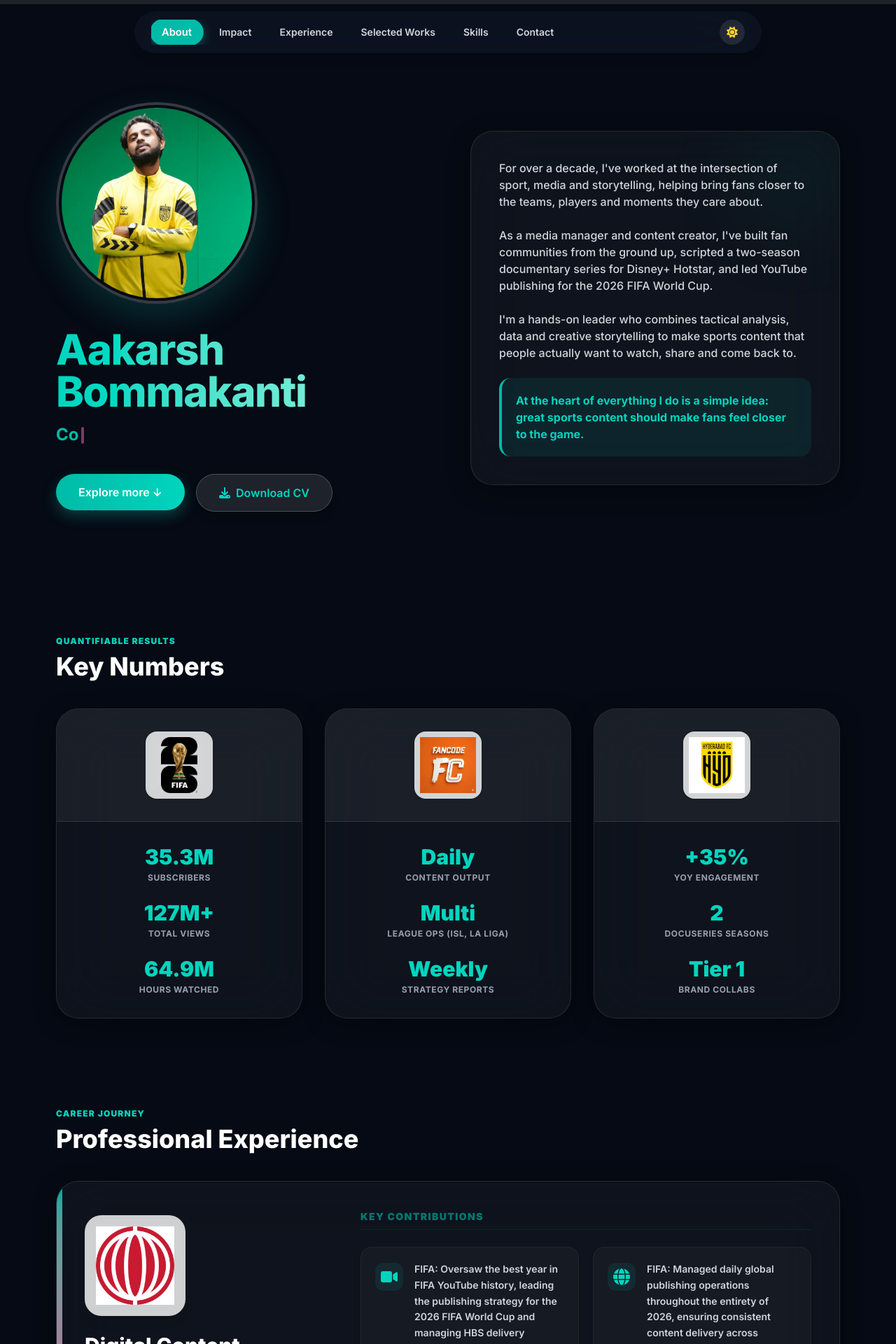
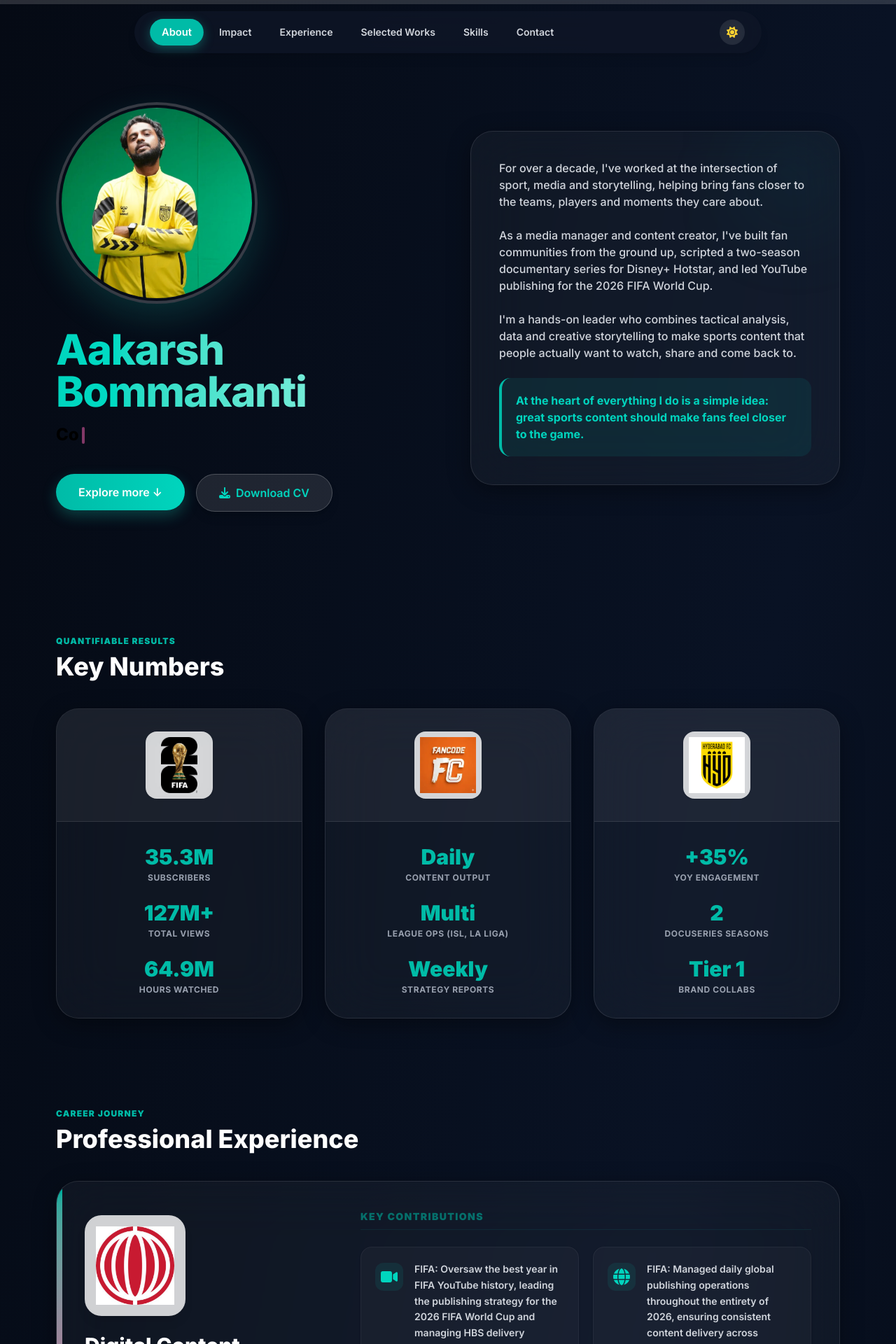
Before and after one commit to AakarshBot/aakars-portfolio-new, a Next.js app: page / in a window 1280 px wide. Shown: the top 1920 px of the page at 70% size. Built offline with nearby package versions, Linux system fonts and the light colour scheme.

Commit message:
Update page.tsx

```diff
--- a/src/app/page.tsx
+++ b/src/app/page.tsx
@@ -135,44 +135,50 @@ export default function Page() {
 
   const scrollTo = (r: React.RefObject<HTMLElement>) => r.current?.scrollIntoView({ behavior: "smooth" });
 
-  // Glassmorphism Theme Classes
-  const tBg = isDark ? "bg-[#050a14] text-gray-100" : "bg-[#fafcff] text-gray-800";
+  // Glassmorphism Theme Classes with professional gradients
+  const tBg = isDark
+    ? "bg-gradient-to-br from-[#050a14] via-[#091224] to-[#03060c] text-gray-100"
+    : "bg-gradient-to-br from-[#f8fafc] via-[#f1f5f9] to-[#e2e8f0] text-gray-800";
+
   const tCard = isDark
     ? "bg-white/[0.04] backdrop-blur-2xl border border-white/10 shadow-[0_8px_32px_0_rgba(0,0,0,0.37)] hover:bg-white/[0.07]"
-    : "bg-white/50 backdrop-blur-2xl border border-white/60 shadow-[0_8px_32px_0_rgba(31,38,135,0.07)] hover:bg-white/70";
-  const tNav = isDark ? "bg-gray-900/60 backdrop-blur-2xl border-white/10 text-gray-300" : "bg-white/60 backdrop-blur-2xl border-white/60 text-gray-700";
+    : "bg-white/60 backdrop-blur-2xl border border-white/70 shadow-[0_8px_32px_0_rgba(31,38,135,0.07)] hover:bg-white/80";
+
+  const tNav = isDark
+    ? "bg-gray-900/70 backdrop-blur-2xl border-white/10 text-gray-300"
+    : "bg-white/70 backdrop-blur-2xl border-white/70 text-gray-700 shadow-sm";
+
   const tHead = isDark ? "text-white" : "text-gray-900";
   const tSub = isDark ? "text-gray-300" : "text-gray-700";
-  const tBadge = isDark ? "bg-gray-800/80 border-gray-700 text-gray-300" : "bg-white/80 border-gray-100 text-gray-700";
-  const tClient = isDark ? "bg-white/[0.02] border-white/5 backdrop-blur-md" : "bg-white/30 border-white/50 backdrop-blur-md";
-  const tIconBox = isDark ? "bg-teal-500/10 text-teal-400" : "bg-teal-50 text-teal-500";
+  const tBadge = isDark ? "bg-gray-800/80 border-gray-700 text-gray-300" : "bg-white/80 border-gray-200 text-gray-700";
+  const tClient = isDark ? "bg-white/[0.02] border-white/5 backdrop-blur-md" : "bg-white/40 border-white/60 backdrop-blur-md";
+  const tIconBox = isDark ? "bg-teal-500/10 text-teal-400" : "bg-teal-50 text-teal-600";
 
   return (
     <div className={`min-h-screen font-sans selection:bg-teal-500 selection:text-white transition-colors duration-700 ${tBg}`}>
 
       {/* Background Animated Light Orbs */}
       <div className="fixed inset-0 -z-10 overflow-hidden pointer-events-none">
-        <motion.div animate={{ x: [0, 100, 0], y: [0, -50, 0], scale: [1, 1.1, 1] }} transition={{ duration: 15, repeat: Infinity, ease: "easeInOut" }} className={`absolute top-[-10%] left-[-10%] w-[50vw] h-[50vw] rounded-full blur-[140px] transition-colors duration-700 ${isDark ? 'bg-teal-500/15' : 'bg-teal-300/30'}`} />
-        <motion.div animate={{ x: [0, -100, 0], y: [0, 100, 0], scale: [1, 1.2, 1] }} transition={{ duration: 20, repeat: Infinity, ease: "easeInOut" }} className={`absolute bottom-[-10%] right-[-10%] w-[60vw] h-[60vw] rounded-full blur-[160px] transition-colors duration-700 ${isDark ? 'bg-pink-600/10' : 'bg-pink-300/20'}`} />
-        <motion.div animate={{ x: [0, 50, 0], y: [0, 50, 0] }} transition={{ duration: 12, repeat: Infinity, ease: "easeInOut" }} className={`absolute top-[40%] left-[20%] w-[30vw] h-[30vw] rounded-full blur-[120px] transition-colors duration-700 ${isDark ? 'bg-amber-500/10' : 'bg-amber-200/20'}`} />
+        <motion.div animate={{ x: [0, 100, 0], y: [0, -50, 0], scale: [1, 1.1, 1] }} transition={{ duration: 15, repeat: Infinity, ease: "easeInOut" }} className={`absolute top-[-10%] left-[-10%] w-[50vw] h-[50vw] rounded-full blur-[140px] transition-colors duration-700 ${isDark ? 'bg-teal-500/15' : 'bg-teal-400/10'}`} />
+        <motion.div animate={{ x: [0, -100, 0], y: [0, 100, 0], scale: [1, 1.2, 1] }} transition={{ duration: 20, repeat: Infinity, ease: "easeInOut" }} className={`absolute bottom-[-10%] right-[-10%] w-[60vw] h-[60vw] rounded-full blur-[160px] transition-colors duration-700 ${isDark ? 'bg-pink-600/10' : 'bg-blue-400/10'}`} />
       </div>
 
       {/* Progress bar */}
-      <div className="fixed top-0 left-0 right-0 h-1.5 z-50 bg-white/10 backdrop-blur-sm">
+      <div className="fixed top-0 left-0 right-0 h-1.5 z-50 bg-white/15 backdrop-blur-sm">
         <div className="h-full bg-gradient-to-r from-teal-400 via-pink-400 to-amber-400 rounded-r-full shadow-[0_0_10px_rgba(45,212,191,0.5)]" style={{ width: `${progress}%` }} />
       </div>
 
-      {/* Navbar with Theme Toggle */}
+      {/* Navbar with Theme Toggle (No scrollbar) */}
       <header className="sticky top-4 z-50 px-4">
         <div className={`max-w-4xl mx-auto flex justify-between items-center rounded-full px-4 sm:px-6 py-3 transition-colors duration-500 shadow-lg ${tNav}`}>
-          <div className="flex gap-1 sm:gap-2 overflow-x-auto no-scrollbar">
+          <div className="flex flex-wrap justify-center items-center gap-1 sm:gap-2">
             {Object.keys(refs).map((key) => (
-              <button key={key} onClick={() => scrollTo(refs[key as keyof typeof refs])} className={`px-4 py-2 rounded-full text-xs sm:text-sm font-semibold transition-all duration-300 whitespace-nowrap ${active === key ? "bg-teal-500 text-white shadow-[0_4px_14px_rgba(20,184,166,0.4)] scale-105" : "hover:text-teal-500 hover:bg-white/10"}`}>
+              <button key={key} onClick={() => scrollTo(refs[key as keyof typeof refs])} className={`px-4 py-2 rounded-full text-xs sm:text-sm font-semibold transition-all duration-300 ${active === key ? "bg-teal-500 text-white shadow-[0_4px_14px_rgba(20,184,166,0.4)] scale-105" : "hover:text-teal-500 hover:bg-white/10"}`}>
                 {key === "projects" ? "Selected Works" : key[0].toUpperCase() + key.slice(1)}
               </button>
             ))}
           </div>
-          <button onClick={() => setIsDark(!isDark)} className="ml-4 p-2.5 rounded-full bg-white/10 hover:bg-white/20 text-teal-400 transition-all shadow-inner">
+          <button onClick={() => setIsDark(!isDark)} className="ml-2 p-2.5 rounded-full bg-white/10 hover:bg-white/20 text-teal-400 transition-all shadow-inner flex-shrink-0">
             {isDark ? <FaSun className="text-amber-300" /> : <FaMoon className="text-teal-600" />}
           </button>
         </div>
@@ -194,7 +200,7 @@ export default function Page() {
                 <h1 className="text-4xl sm:text-5xl lg:text-6xl font-extrabold text-transparent bg-clip-text bg-gradient-to-r from-teal-400 to-teal-200 tracking-tight pb-2">
                   Aakarsh Bommakanti
                 </h1>
-                <p className="text-xl sm:text-2xl font-bold h-8 mt-2 text-teal-500">
+                <p className={`text-xl sm:text-2xl font-bold h-8 mt-2 ${isDark ? 'text-black font-extrabold' : 'text-black font-extrabold'}`} style={{ color: '#000000' }}>
                   {typeText}
                   <span className="inline-block w-1 h-6 bg-pink-400 animate-pulse ml-1 align-middle rounded-full"></span>
                 </p>
@@ -205,7 +211,7 @@ export default function Page() {
                   <button className="w-full bg-gradient-to-r from-teal-500 to-teal-400 text-white px-8 py-3.5 rounded-full shadow-[0_8px_20px_rgba(20,184,166,0.3)] font-semibold transition-all group-hover:shadow-[0_8px_25px_rgba(20,184,166,0.5)] flex items-center justify-center gap-2">Explore more ↓</button>
                 </motion.div>
                 <motion.div className="relative group w-full sm:w-auto" whileTap={{ scale: 0.95 }}>
-                  <a href="/AakarshBommakanti-Resume.pdf" download="AakarshBommakanti-Resume.pdf" className={`w-full flex items-center justify-center gap-2 px-8 py-3.5 rounded-full shadow-lg border font-semibold transition-all group-hover:bg-teal-500 group-hover:text-white group-hover:border-teal-500 ${isDark ? 'bg-white/10 border-white/20 text-teal-400' : 'bg-white/60 border-white/60 text-teal-600'}`}>
+                  <a href="/AakarshBommakanti-Resume.pdf" download="AakarshBommakanti-Resume.pdf" className={`w-full flex items-center justify-center gap-2 px-8 py-3.5 rounded-full shadow-lg border font-semibold transition-all group-hover:bg-teal-500 group-hover:text-white group-hover:border-teal-500 ${isDark ? 'bg-white/10 border-white/20 text-teal-400' : 'bg-white/80 border-white/80 text-teal-700'}`}>
                     <FaDownload /> Download CV
                   </a>
                 </motion.div>
@@ -217,8 +223,8 @@ export default function Page() {
               <p className={`relative z-10 font-medium mb-6 ${isDark ? 'text-gray-300' : 'text-gray-800'}`}>For over a decade, I&apos;ve worked at the intersection of sport, media and storytelling, helping bring fans closer to the teams, players and moments they care about.</p>
               <p className={`relative z-10 font-medium mb-6 ${isDark ? 'text-gray-300' : 'text-gray-800'}`}>As a media manager and content creator, I&apos;ve built fan communities from the ground up, scripted a two-season documentary series for Disney+ Hotstar, and led YouTube publishing for the 2026 FIFA World Cup.</p>
               <p className={`relative z-10 font-medium mb-6 ${isDark ? 'text-gray-300' : 'text-gray-800'}`}>I&apos;m a hands-on leader who combines tactical analysis, data and creative storytelling to make sports content that people actually want to watch, share and come back to.</p>
-              <div className={`relative z-10 p-5 rounded-2xl border-l-4 border-teal-500 ${isDark ? 'bg-teal-500/10' : 'bg-teal-50'}`}>
-                <p className="font-bold text-teal-400">At the heart of everything I do is a simple idea: great sports content should make fans feel closer to the game.</p>
+              <div className={`relative z-10 p-5 rounded-2xl border-l-4 border-teal-500 ${isDark ? 'bg-teal-500/10' : 'bg-teal-100/50'}`}>
+                <p className={`font-bold ${isDark ? 'text-teal-400' : 'text-teal-800'}`}>At the heart of everything I do is a simple idea: great sports content should make fans feel closer to the game.</p>
               </div>
             </div>
           </div>
@@ -227,7 +233,7 @@ export default function Page() {
         {/* Impact / By The Numbers Section */}
         <section id="impact" ref={refs.impact} className="scroll-mt-24 relative z-10">
           <div className="text-center md:text-left mb-10">
-            <span className="text-xs font-black text-teal-400 uppercase tracking-widest block mb-2">Quantifiable Results</span>
+            <span className="text-xs font-black text-teal-500 uppercase tracking-widest block mb-2">Quantifiable Results</span>
             <h3 className={`text-4xl font-extrabold ${tHead}`}>Key Numbers</h3>
           </div>
           <div className="grid md:grid-cols-3 gap-8">
@@ -239,8 +245,8 @@ export default function Page() {
                 <div className="p-8 flex-1 flex flex-col justify-center space-y-6">
                   {clientData.stats.map((stat, sIdx) => (
                     <div key={sIdx} className="text-center">
-                      <h4 className="text-3xl font-black text-teal-400 mb-1">{stat.value}</h4>
-                      <p className="text-xs font-bold text-gray-400 uppercase tracking-wider">{stat.label}</p>
+                      <h4 className="text-3xl font-black text-teal-500 mb-1">{stat.value}</h4>
+                      <p className={`text-xs font-bold uppercase tracking-wider ${isDark ? 'text-gray-400' : 'text-gray-600'}`}>{stat.label}</p>
                     </div>
                   ))}
                 </div>
@@ -252,7 +258,7 @@ export default function Page() {
         {/* Experience Section */}
         <section id="experience" ref={refs.experience} className="scroll-mt-24 relative z-10">
           <div className="text-center md:text-left mb-10">
-            <span className="text-xs font-black text-teal-400 uppercase tracking-widest block mb-2">Career Journey</span>
+            <span className="text-xs font-black text-teal-500 uppercase tracking-widest block mb-2">Career Journey</span>
             <h3 className={`text-4xl font-extrabold ${tHead}`}>Professional Experience</h3>
           </div>
           <div className="space-y-12">
@@ -265,12 +271,12 @@ export default function Page() {
                   <div className="flex flex-col items-center md:items-start text-center md:text-left w-full md:w-1/3 flex-shrink-0 pt-2 z-10">
                     <div className="relative w-28 h-28 sm:w-36 sm:h-36 bg-white/80 backdrop-blur-md rounded-3xl shadow-lg p-5 flex items-center justify-center mb-6"><Image src={item.logo} alt={`${item.org} logo`} fill className="object-contain p-4" /></div>
                     <h4 className={`text-2xl sm:text-3xl font-extrabold leading-tight mb-2 ${tHead}`}>{item.role}</h4>
-                    <p className="text-xl font-bold text-teal-400 mb-5">{item.org}</p>
+                    <p className="text-xl font-bold text-teal-500 mb-5">{item.org}</p>
                     <span className={`inline-block px-5 py-2 text-sm font-bold rounded-full tracking-wide border ${tBadge}`}>{item.period}</span>
 
                     {item.clients && (
                       <div className={`mt-8 w-full p-5 rounded-2xl border ${tClient}`}>
-                        <p className="text-xs font-black text-gray-400 uppercase tracking-widest mb-4 text-center md:text-left">Key Clients</p>
+                        <p className={`text-xs font-black uppercase tracking-widest mb-4 text-center md:text-left ${isDark ? 'text-gray-400' : 'text-gray-600'}`}>Key Clients</p>
                         <div className="flex flex-wrap justify-center md:justify-start gap-4">
                           {item.clients.map((client, cIdx) => (
                             <div key={cIdx} className="relative group/client flex items-center justify-center cursor-help">
@@ -285,10 +291,10 @@ export default function Page() {
 
                   {/* Right Side */}
                   <div className="w-full md:w-2/3 flex flex-col justify-center h-full z-10">
-                    <h5 className="text-sm font-black text-teal-500/60 uppercase tracking-widest mb-6 pb-2 border-b border-teal-500/10">Key Contributions</h5>
+                    <h5 className="text-sm font-black text-teal-600/70 uppercase tracking-widest mb-6 pb-2 border-b border-teal-500/10">Key Contributions</h5>
                     <div className="grid sm:grid-cols-2 gap-5">
                       {achievements[item.role]?.map((a, i) => (
-                        <div key={i} className={`flex items-start gap-4 p-5 rounded-2xl border transition-all shadow-sm hover:shadow-md ${isDark ? 'bg-white/[0.03] border-white/5 hover:bg-white/[0.07]' : 'bg-white/60 border-white/50 hover:bg-white/90'}`}>
+                        <div key={i} className={`flex items-start gap-4 p-5 rounded-2xl border transition-all shadow-sm hover:shadow-md ${isDark ? 'bg-white/[0.03] border-white/5 hover:bg-white/[0.07]' : 'bg-white/70 border-white/60 hover:bg-white/90'}`}>
                           <div className={`text-2xl mt-0.5 flex-shrink-0 w-10 h-10 flex items-center justify-center rounded-xl ${tIconBox}`}>{a.icon}</div>
                           <p className={`text-sm leading-relaxed font-semibold ${tSub}`}>{a.text}</p>
                         </div>
@@ -304,7 +310,7 @@ export default function Page() {
         {/* Selected Works Gallery Section (Vertical / Portrait Aspect Ratio) */}
         <section id="projects" ref={refs.projects} className="scroll-mt-24 relative z-10">
           <div className="text-center md:text-left mb-10">
-            <span className="text-xs font-black text-teal-400 uppercase tracking-widest block mb-2">Portfolio Showcase</span>
+            <span className="text-xs font-black text-teal-500 uppercase tracking-widest block mb-2">Portfolio Showcase</span>
             <h3 className={`text-4xl font-extrabold ${tHead}`}>Selected Works & Highlights</h3>
           </div>
           <div className="grid md:grid-cols-2 lg:grid-cols-3 gap-8">
@@ -329,7 +335,7 @@ export default function Page() {
         {/* Skills */}
         <section id="skills" ref={refs.skills} className="scroll-mt-24 relative z-10">
           <div className="text-center md:text-left mb-10">
-            <span className="text-xs font-black text-teal-400 uppercase tracking-widest block mb-2">Expertise</span>
+            <span className="text-xs font-black text-teal-500 uppercase tracking-widest block mb-2">Expertise</span>
             <h3 className={`text-4xl font-extrabold ${tHead}`}>Core Skills</h3>
           </div>
           <div className={`flex flex-wrap gap-4 p-8 rounded-[2rem] ${tCard}`}>
```
